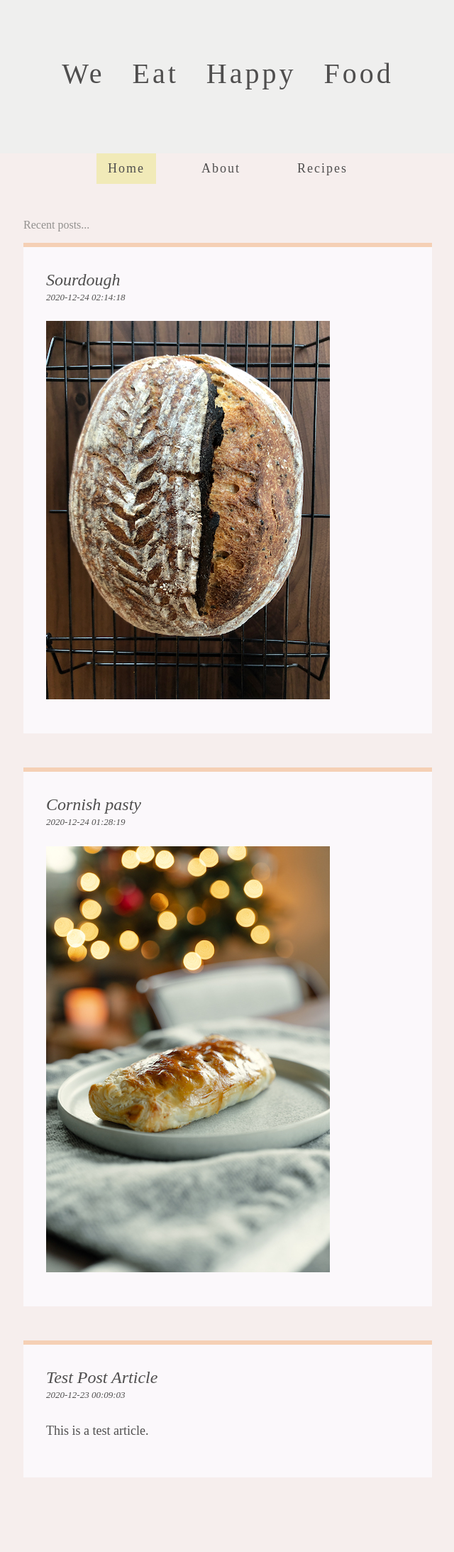
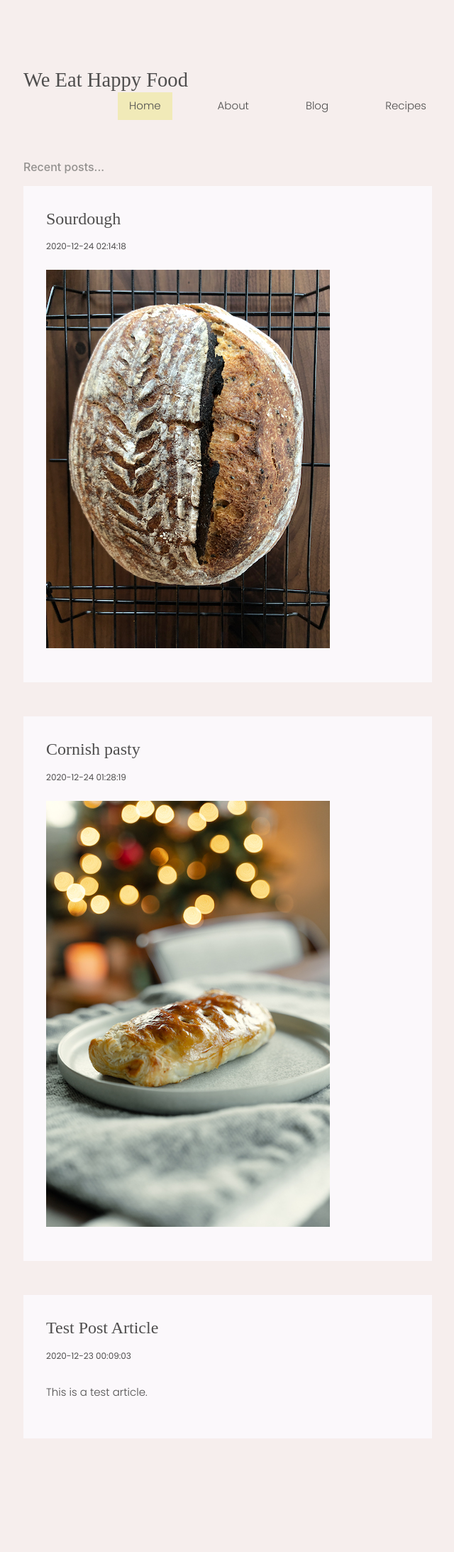
Before and after one commit to mengx520/weeathappyfood, a Flask app: page / in a window 1280 px wide. Shown: the whole page at 71% size, without its empty margins (319-959 px from the left). Before the commit the page ends 2081 px from the top, so only its background shows below. Run offline with Flask 2, Linux system fonts and the light colour scheme; data comes from the database, SQL or seed files in the repository; some libraries are stand-ins or nearby versions.

Commit message:
Fix format Add blog template

```diff
--- a/we_eat_happy_food/application.py
+++ b/we_eat_happy_food/application.py
@@ -33,7 +33,7 @@ Session(app)
 
 def get_db():
     #create database connection to blog.db
-    db_conn = sqlite3.connect("blog.db")
+    db_conn = sqlite3.connect("blog.db", detect_types=sqlite3.PARSE_DECLTYPES)
     #create row dictionary for select results
     db_conn.row_factory = sqlite3.Row
 
@@ -51,6 +51,11 @@ def index():
 @app.route("/about")
 def about():
     return render_template("about.html")
+
+
+@app.route("/blog")
+def blog():
+    return render_template("blog.html")
 
 # list all recipes in Recipes category
 @app.route("/recipes")
--- a/we_eat_happy_food/helper.py
+++ b/we_eat_happy_food/helper.py
@@ -1,3 +1,4 @@
+from hashlib import new
 import markdown2
 
 #convert database post to html
--- a/we_eat_happy_food/static/style.css
+++ b/we_eat_happy_food/static/style.css
@@ -1,40 +1,50 @@
 body{
     background-color:#f6eeed;
-    font-family: Script;
     color: #4f4e4e;
+    display: block;
 }
 
 .header{
-    background-color:#efefee;
-    text-align: center;
-    padding-top: 5rem;
-    padding-bottom: 5rem;
+    font-family: "futura";
+    padding: 6rem 20rem 3rem 22rem;
+    letter-spacing: normal;
+    word-spacing: normal;
+
 }
 
 /* changing header font */
 .header h1{
-    font-size: 40px;
-    letter-spacing: 4px;
-    word-spacing: 25px;
+    /* background-color:#efefee; */
+
+    font-size: 28.6px;
+    text-align: left;
+    justify-content: left;
+    display: inline;
+
 }
 
 /* changing navigation bar style */
 .nav{
-    text-align: center;
+    text-align: right;
     font-size: 18px;
+    display: inline-flex;
+    float: right;
+
 
     /* center nav links */
-    display: flex;
-    justify-content: center;
+    text-align: right;
+    justify-content: right;
 }
 
 .nav a{
     color: #4f4e4e;
-    letter-spacing: 2px;
 }
 
 /* spacing the nav bar */
 .nav-link {
+    font-family: 'Poppins', sans-serif;
+    font-size: 15px;
+    font-weight: 300;
     margin-left: 1.5rem;
     margin-right: 1.5rem;
 }
@@ -80,9 +90,8 @@ body{
 }
 
 .content{
-    padding-left:22rem;
-    padding-right:22rem;
-    margin-top:3rem;
+    /* background-color:#f6eeed; */
+    padding: 2rem 22rem 7rem 22rem;
 }
 
 .content h6{
@@ -95,12 +104,14 @@ body{
     margin-bottom:3rem;
     background-color:#fbf8fb;
     padding:2rem;
-    border-top: 0.4rem solid #f5d0b5;
+    /* border-top: 0.4rem solid #f5d0b5;*/
+
 }
 
 .post-title{
     margin-bottom:1.5rem;
-    font-style:italic;
+    font-family: "futura";
+    font-weight: 400;
 }
 
 .post-title a{
@@ -108,14 +119,17 @@ body{
 }
 
 .post-title h4{
-    margin-bottom:0rem;
+    margin-bottom:1rem;
 }
 
 .post-date{
-    font-size:13px;
+    font-size:12px;
+    font-family: 'Poppins', sans-serif;
 }
 
 .post p{
     line-height:35px;
-    font-size:18px;
+    font-size:15px;
+    font-weight: 300;
+    font-family: 'Poppins', sans-serif;
 }
--- a/we_eat_happy_food/templates/base.html
+++ b/we_eat_happy_food/templates/base.html
@@ -2,6 +2,10 @@
 
 <html lang="en">
     <head>
+        <link rel="preconnect" href="https://fonts.googleapis.com">
+        <link rel="preconnect" href="https://fonts.gstatic.com" crossorigin>
+        <link href="https://fonts.googleapis.com/css2?family=Poppins:wght@300;400;500;700&display=swap" rel="stylesheet">
+
         <link href="/static/bootstrap.min.css" rel="stylesheet">
         <script src="/static/bootstrap.min.js"></script>
 
@@ -11,7 +15,8 @@
     </head>
 
     <body>
-        <div class="header"><h1>We Eat Happy Food</h1></div>
+        <div class="header">
+            <h1>We Eat Happy Food</h1>
 
             <nav class="nav">
 
@@ -28,12 +33,19 @@
             <a class="nav-link" href="/about">About</a>
             {% endif %}
 
+            {% if request.path == "/blog" %}
+            <a class="nav-link active" href="/blog">Blog</a>
+            {% else %}
+            <a class="nav-link" href="/blog">Blog</a>
+            {% endif %}
+
             {% if request.path == "/recipes" %}
             <a class="nav-link active" href="/recipes">Recipes</a>
             {% else %}
             <a class="nav-link" href="/recipes">Recipes</a>
             {% endif %}
             </nav>
+        </div>
 
         {% block content %}{% endblock %}
 
--- a/we_eat_happy_food/templates/index.html
+++ b/we_eat_happy_food/templates/index.html
@@ -9,7 +9,7 @@
             <div class="post">
                 <div class="post-title">
                     <a href="/posts/{{ post["url_slug"] }}"><h4>{{ post["title"] }}</h4></a>
-                    <div class="post-date">{{ post["time_created"] }}</div>
+                    <div class="post-date">{{ post["time_created"]}}</div>
                 </div>
                 {{ post["body"]|safe }}
             </div>
```
Also changed, not shown: we_eat_happy_food/templates/blog.html (added, +12 -0 lines). Lines whose indentation alone changed are shown as unchanged.
